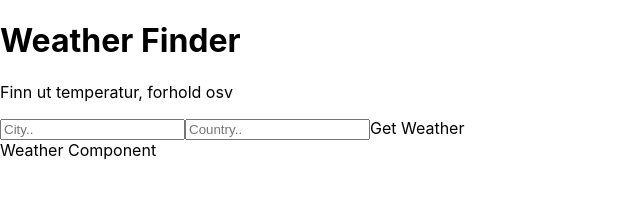
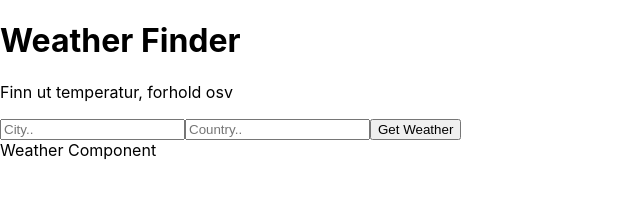
Before and after one commit to Thusj/klima-app, a React (Create React App) app: page / in a window 1280 px wide. Shown: the top 208 px of the page, without its empty margins (0-640 px from the left). Built offline with nearby package versions, Linux system fonts and the light colour scheme.

Commit message:
update form

```diff
--- a/src/components/Form.js
+++ b/src/components/Form.js
@@ -6,7 +6,7 @@ class Form extends React.Component {
             <form onSubmit={this.props.getWeather}>
              <input type="text" name="city" placeholder="City.."/>
              <input type="text" name="country" placeholder="Country.."/>
-             <buton>Get Weather</buton>
+             <button>Get Weather</button>
             </form>
         );
     }
```
